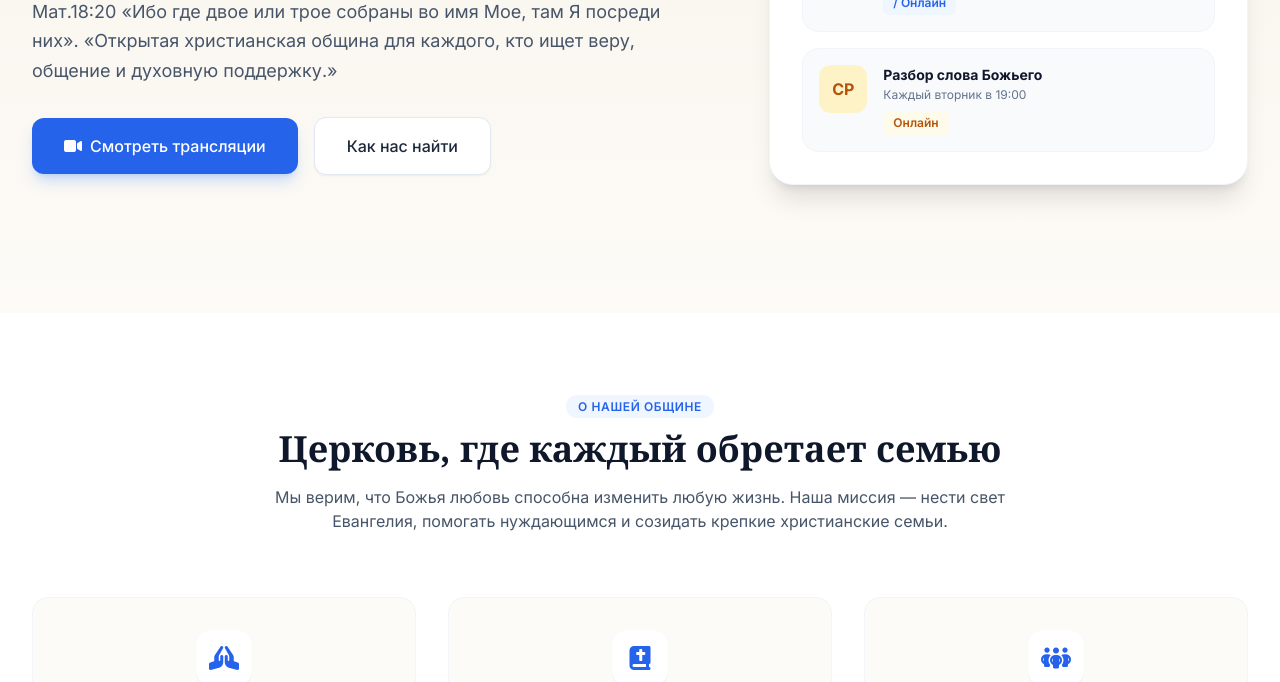
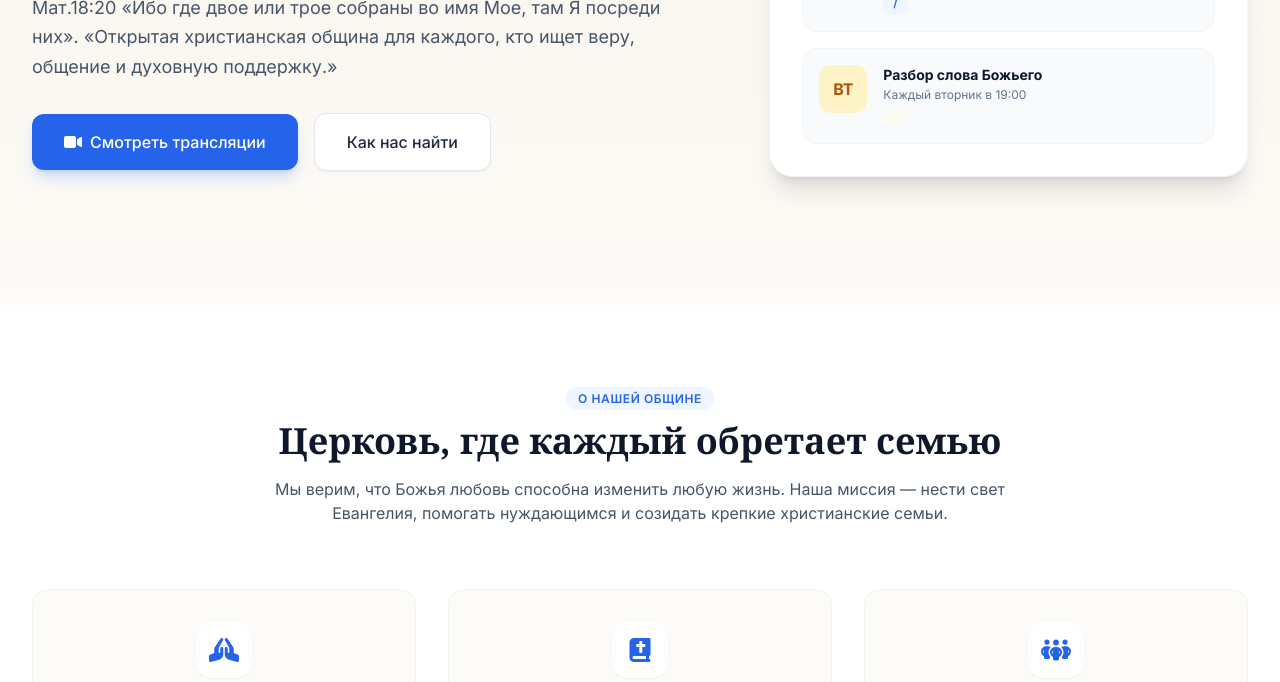
Before and after one commit to chernyavskiyyra1970-ops/church-site, a plain HTML site: page index.html in a window 1280 px wide. Shown: the part 418-1100 px from the top of the page. Drawn offline with nearby package versions, Linux system fonts and the light colour scheme.

Commit message:
Update index.html

```diff
--- a/index.html
+++ b/index.html
@@ -194,18 +194,18 @@
                                 <div>
                                     <h4 class="font-bold text-slate-900 text-sm">Воскресное богослужение</h4>
                                     <p class="text-xs text-slate-500 mt-0.5">Каждое воскресенье в 10:00</p>
-                                    <span class="inline-block mt-2 text-xs font-semibold text-church-600 bg-blue-50 px-2.5 py-1 rounded-md"> / Онлайн</span>
+                                    <span class="inline-block mt-2 text-xs font-semibold text-church-600 bg-blue-50 px-2.5 py-1 rounded-md"> / </span>
                                 </div>
                             </div>
 
                             <div class="flex items-start gap-4 p-4 rounded-2xl bg-slate-50 border border-slate-100">
                                 <div class="w-12 h-12 rounded-xl bg-amber-100 text-amber-700 flex items-center justify-center font-bold shrink-0">
-                                    СР
+                                    ВТ
                                 </div>
                                 <div>
                                     <h4 class="font-bold text-slate-900 text-sm">Разбор слова Божьего</h4>
                                     <p class="text-xs text-slate-500 mt-0.5">Каждый вторник в 19:00</p>
-                                    <span class="inline-block mt-2 text-xs font-semibold text-amber-700 bg-amber-50 px-2.5 py-1 rounded-md">Онлайн</span>
+                                    <span class="inline-block mt-2 text-xs font-semibold text-amber-700 bg-amber-50 px-2.5 py-1 rounded-md"></span>
                                 </div>
                             </div>
                         </div>
```
